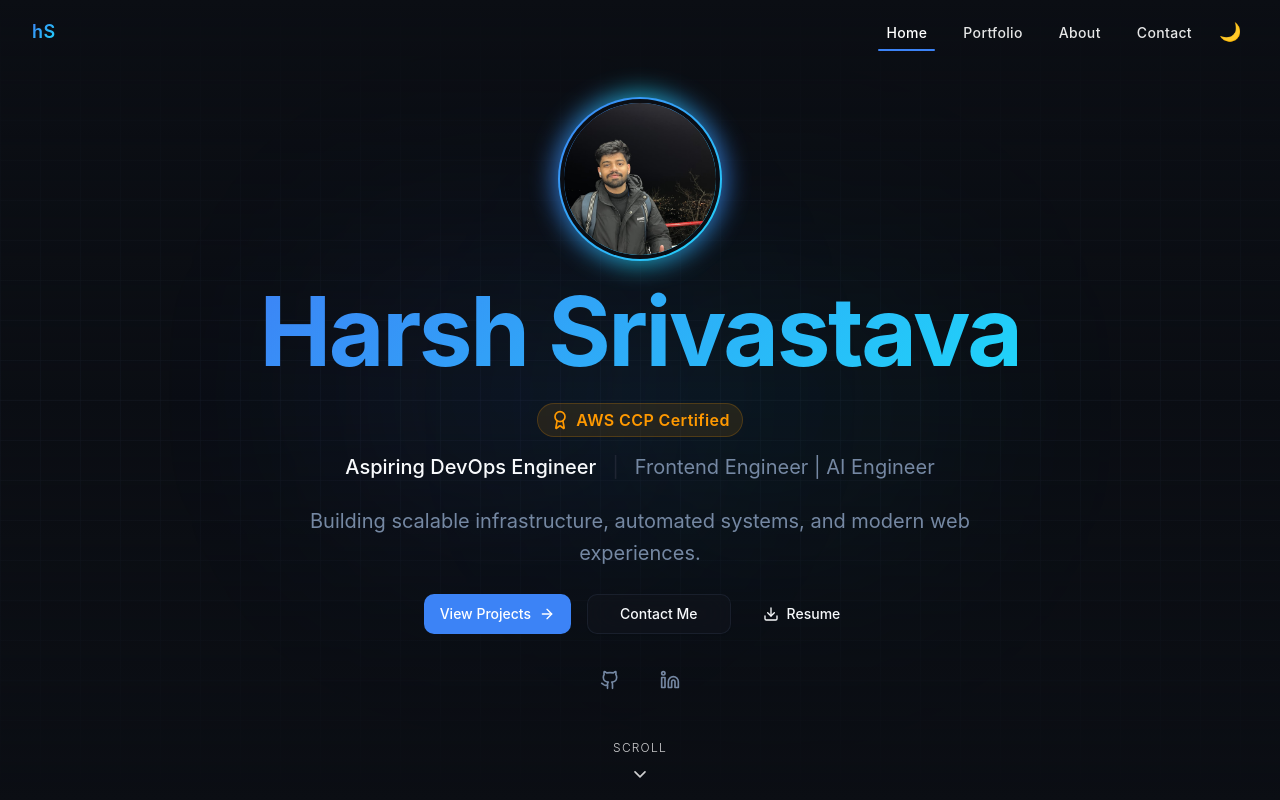
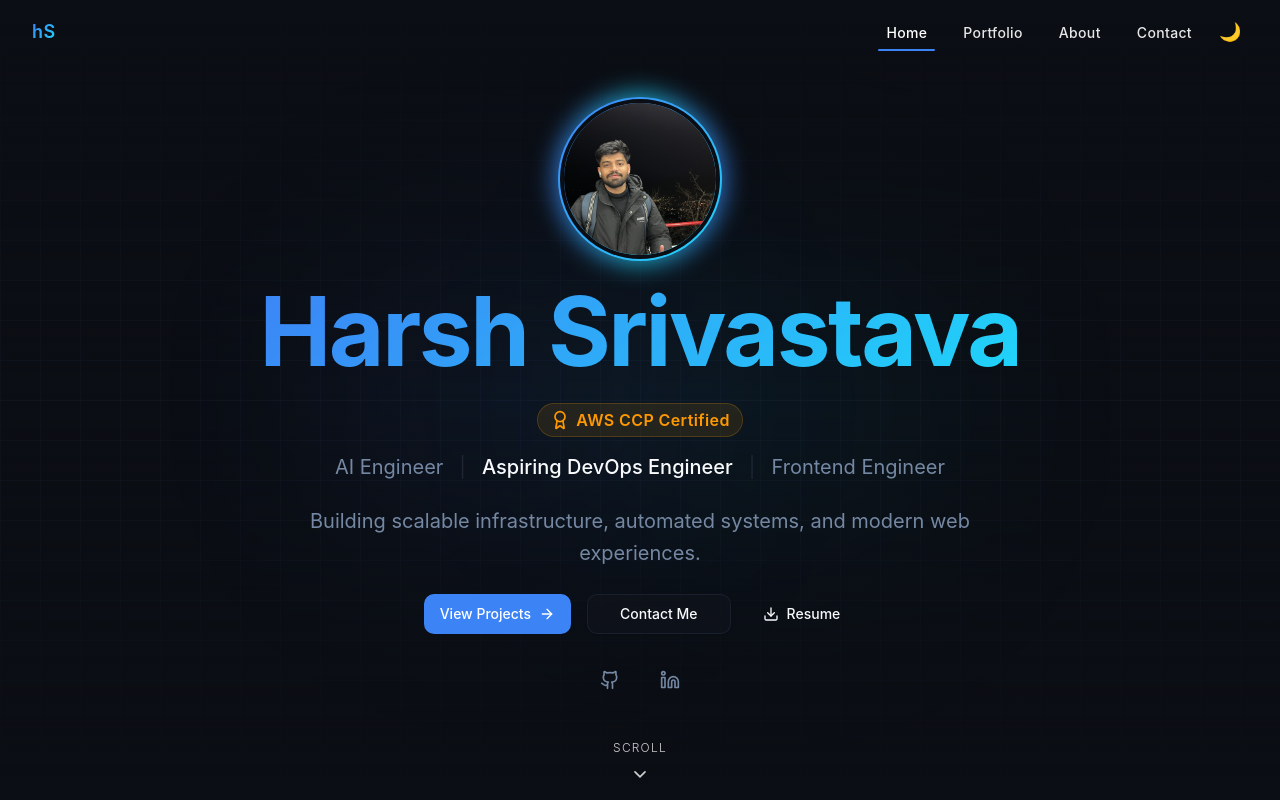
Before and after one commit to slayerhxrsh/portfolio-website, a React (Vite) app: page / in a window 1280 px wide. Shown: the top 800 px of the page. Built offline with nearby package versions, Linux system fonts and the light colour scheme; the HTML template or start-up script is replaced by a standard one.

Commit message:
feat: reorder subheadings on homepage and style Aspiring DevOps Engineer as bold

```diff
--- a/src/data/developer.ts
+++ b/src/data/developer.ts
@@ -5,7 +5,7 @@ import brainwaveImg from '@/assets/Brainwave.png';
 export const developerInfo: DeveloperInfo = {
   name: 'Harsh Srivastava',
   title: 'Aspiring DevOps Engineer',
-  subtitle: 'Frontend Engineer | AI Engineer',
+  subtitle: 'Frontend Engineer',
   tagline: 'Building scalable infrastructure, automated systems, and modern web experiences.',
   bio: `I’m Harsh Srivastava. My core focus is on DevOps, cloud infrastructure, and automation. I genuinely enjoy the challenge of building scalable and reliable systems from the ground up—whether that means orchestrating containers with Docker, configuring CI/CD pipelines, or architecting environments on AWS.\n\nWhile infrastructure and backend operations are my primary strengths, I also have a solid foundation in frontend development. I regularly use React and Tailwind CSS to build clean, interactive user interfaces, allowing me to bridge the gap between complex server environments and seamless user experiences.\n\nI treat tech as a continuous learning curve. I'm always exploring new tools, from Nginx proxy routing to the latest AI developments. My ultimate goal is simple: to combine rock-solid infrastructure with modern web development to deliver highly efficient software.`,
   email: 'harshsrivastava1427.work@gmail.com',
--- a/src/pages/Home.tsx
+++ b/src/pages/Home.tsx
@@ -65,6 +65,8 @@ export default function Home() {
                 </a>
               </div>
               <div className="flex flex-col md:flex-row items-center justify-center gap-2 md:gap-4 text-lg md:text-xl text-muted-foreground">
+                <span>AI Engineer</span>
+                <span className="hidden md:block text-border">|</span>
                 <span className="font-medium text-foreground">{developerInfo.title}</span>
                 <span className="hidden md:block text-border">|</span>
                 <span>{developerInfo.subtitle}</span>
```
